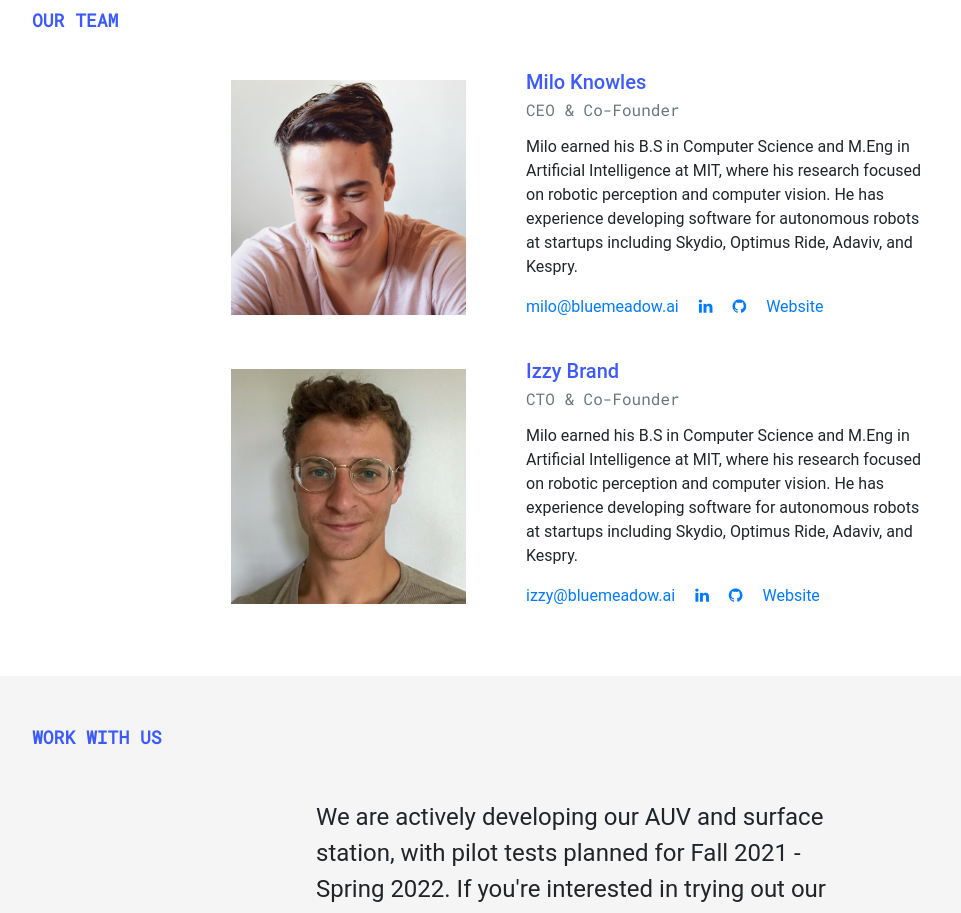
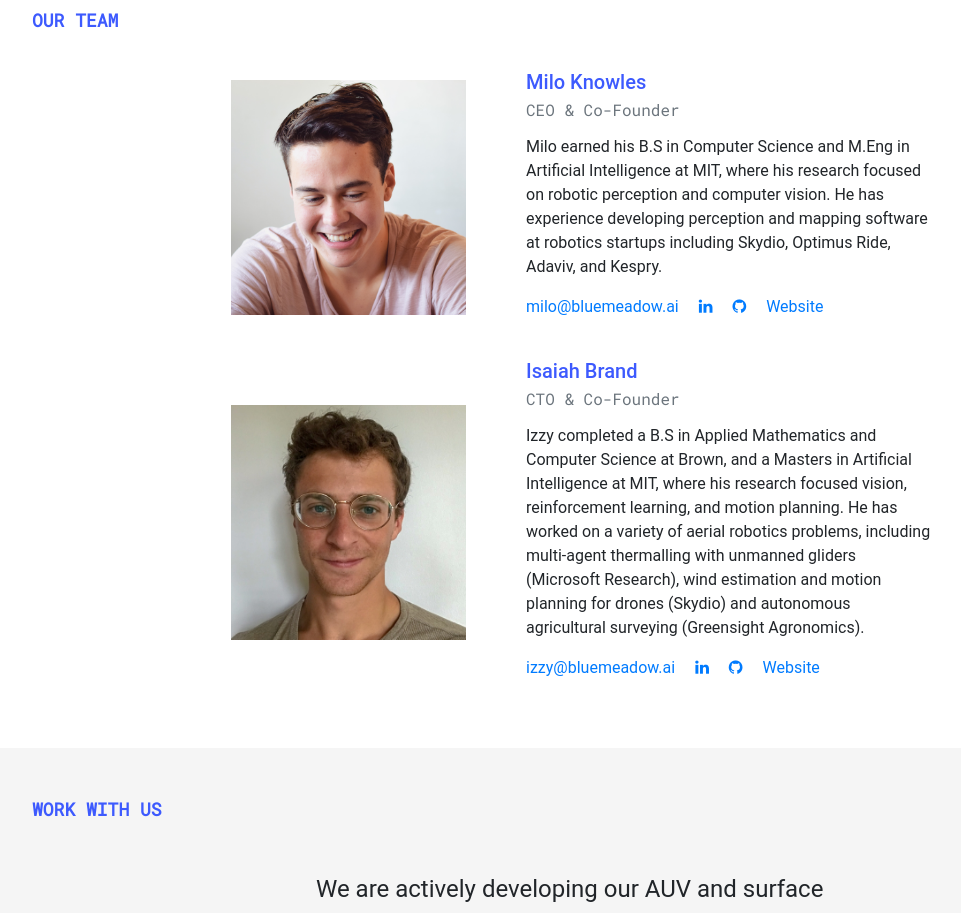
Before and after one commit to blue-meadow/bluemeadowrobotics.github.io, a React (Create React App) app: page / in a window 1280 px wide. Shown: the part 4160-5073 px from the top of the page, without its empty margins (54-1015 px from the left). Built offline with nearby package versions, Linux system fonts and the light colour scheme.

Commit message:
izzy bio

```diff
--- a/src/components/TeamSection.jsx
+++ b/src/components/TeamSection.jsx
@@ -49,7 +49,7 @@ class TeamCardMilo extends Component {
             <Card.Text>
               Milo earned his B.S in Computer Science and M.Eng in Artificial Intelligence at MIT,
               where his research focused on robotic perception and computer vision. He has experience
-              developing software for autonomous robots at startups including Skydio, Optimus
+              developing perception and mapping software at robotics startups including Skydio, Optimus
               Ride, Adaviv, and Kespry.
             </Card.Text>
               <Card.Link href="milo@bluemeadow.ai">milo@bluemeadow.ai</Card.Link>
@@ -80,13 +80,14 @@ class TeamCardIzzy extends Component {
         <Col xs={12} md={5} className="my-auto">
           <Card className="CardWithoutBorder" border="">
           <Card.Body>
-            <Card.Title className="ColorMeadowBlue">Izzy Brand</Card.Title>
+            <Card.Title className="ColorMeadowBlue">Isaiah Brand</Card.Title>
             <Card.Subtitle className="text-muted mb-3 MonospaceFont">CTO & Co-Founder</Card.Subtitle>
             <Card.Text>
-              Milo earned his B.S in Computer Science and M.Eng in Artificial Intelligence at MIT,
-              where his research focused on robotic perception and computer vision. He has experience
-              developing software for autonomous robots at startups including Skydio, Optimus
-              Ride, Adaviv, and Kespry.
+              Izzy completed a B.S in Applied Mathematics and Computer Science at Brown, and
+              a Masters in Artificial Intelligence at MIT, where his research focused vision, reinforcement learning, and motion planning.
+              He has worked on a variety of aerial robotics problems, including multi-agent thermalling
+              with unmanned gliders (Microsoft Research), wind estimation and motion planning for drones (Skydio)
+              and autonomous agricultural surveying (Greensight Agronomics).
             </Card.Text>
               <Card.Link href="izzy@bluemeadow.ai">izzy@bluemeadow.ai</Card.Link>
               <Card.Link href="https://www.linkedin.com/in/izzybrand/"><span className="fa fa-linkedin"></span></Card.Link>
```
